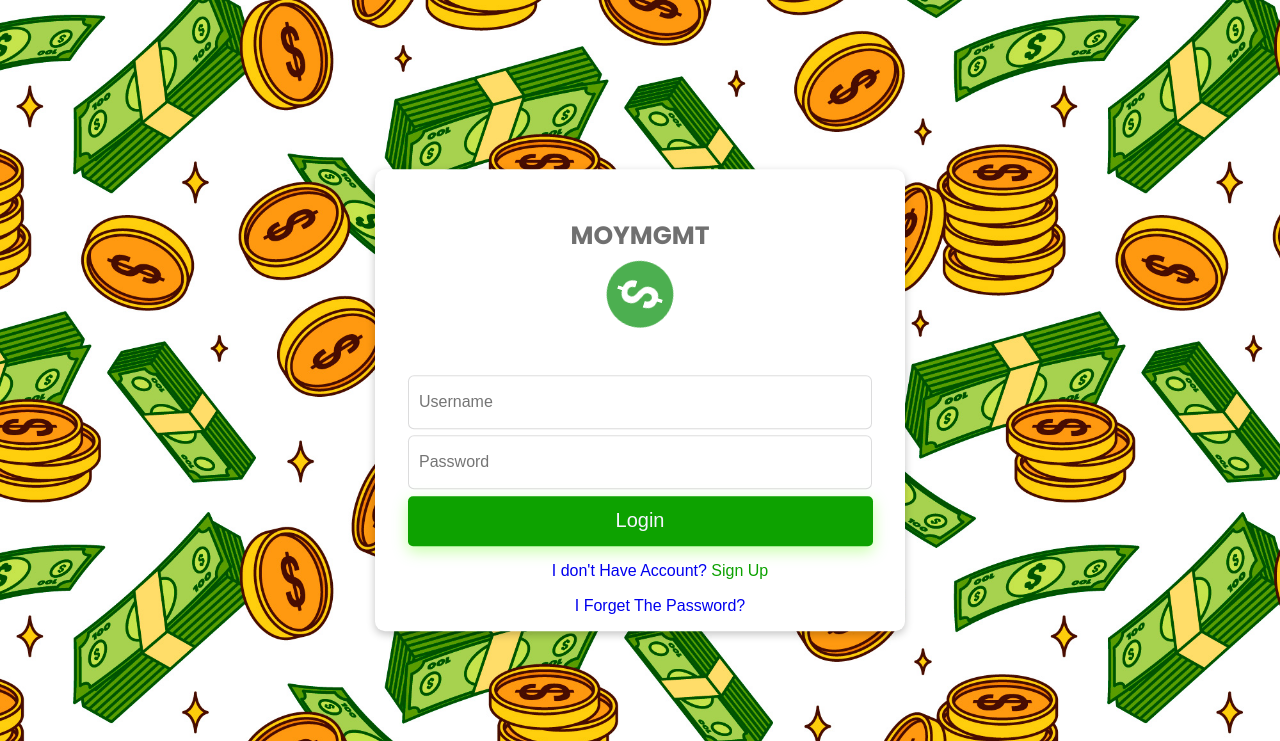
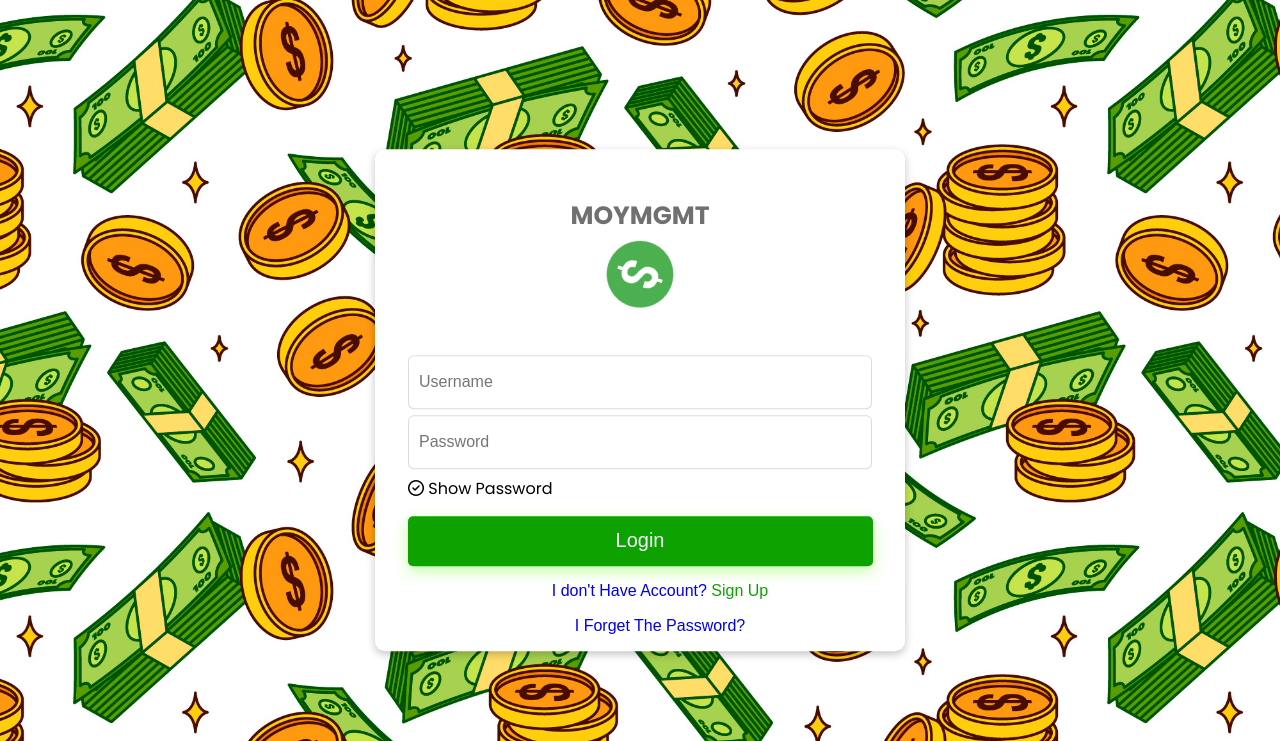
Before and after one commit to Wissemzeddini/MOYMGMT, a Flask app: page /login in a window 1280 px wide. Shown: the top 741 px of the page. Run offline with Flask 3, Linux system fonts and the light colour scheme; some libraries are stand-ins or nearby versions.

Commit message:
login function

```diff
--- a/static/login.css
+++ b/static/login.css
@@ -165,7 +165,7 @@ body{
     box-shadow: rgba(100, 100, 111, 0.2) 0px 7px 29px 0px;
     margin-left: 18px;
     border-radius: 8px;
-    }
+}
 @keyframes spin {
     from {
       transform: rotate(0deg);
--- a/static/script.js
+++ b/static/script.js
@@ -40,3 +40,17 @@ function legand(id){
         }
     }
 }
+function showPass(){
+    const icon = document.getElementById("showPass");
+    const pass = document.getElementById("pass");
+    const label = document.getElementById("labelpass");
+    if(pass.type =="password"){
+        pass.type = "text";
+        icon.className = "fa-solid fa-circle-check";
+        label.innerHTML = "Hide Password"
+    }else{
+        pass.type = "password";
+        icon.className = "fa-regular fa-circle-check";
+        label.innerHTML = "Show Password"
+    }
+}
--- a/templates/login.html
+++ b/templates/login.html
@@ -6,6 +6,7 @@
     <link rel="shortcut icon" href="../static/icons8-money-96.png" type="image/x-icon">
     <link rel="stylesheet" href="{{ url_for('static',filename='login.css') }}">
     <script src="{{ url_for('static',filename='script.js') }}"></script>
+    <script src="https://kit.fontawesome.com/3bb8050783.js" crossorigin="anonymous"></script>
     <title>Login</title>
 </head>
 <body>
@@ -17,6 +18,10 @@
         <form action="/authentification" method="POST">
             <input type="text" name="username" id="user" placeholder="Username" class="field" onclick="legand('Username')">
             <input type="password" name="password" id="pass" placeholder="Password" class="field" onclick="legand('Password')" pattern="^(?=.*\d)(?=.*[a-z])(?=.*[A-Z]).{8,}$">
+            <div style="text-align: left;margin-left: 18px;margin-bottom: 15px;">
+                <i class="fa-regular fa-circle-check" id="showPass"></i>
+                <label for="showPass" onclick="showPass()" id="labelpass">Show Password</label>
+            </div>
             <input type="submit" value="Login" class="btn-login">
         </form>
         <div class="bot-sec">
```
